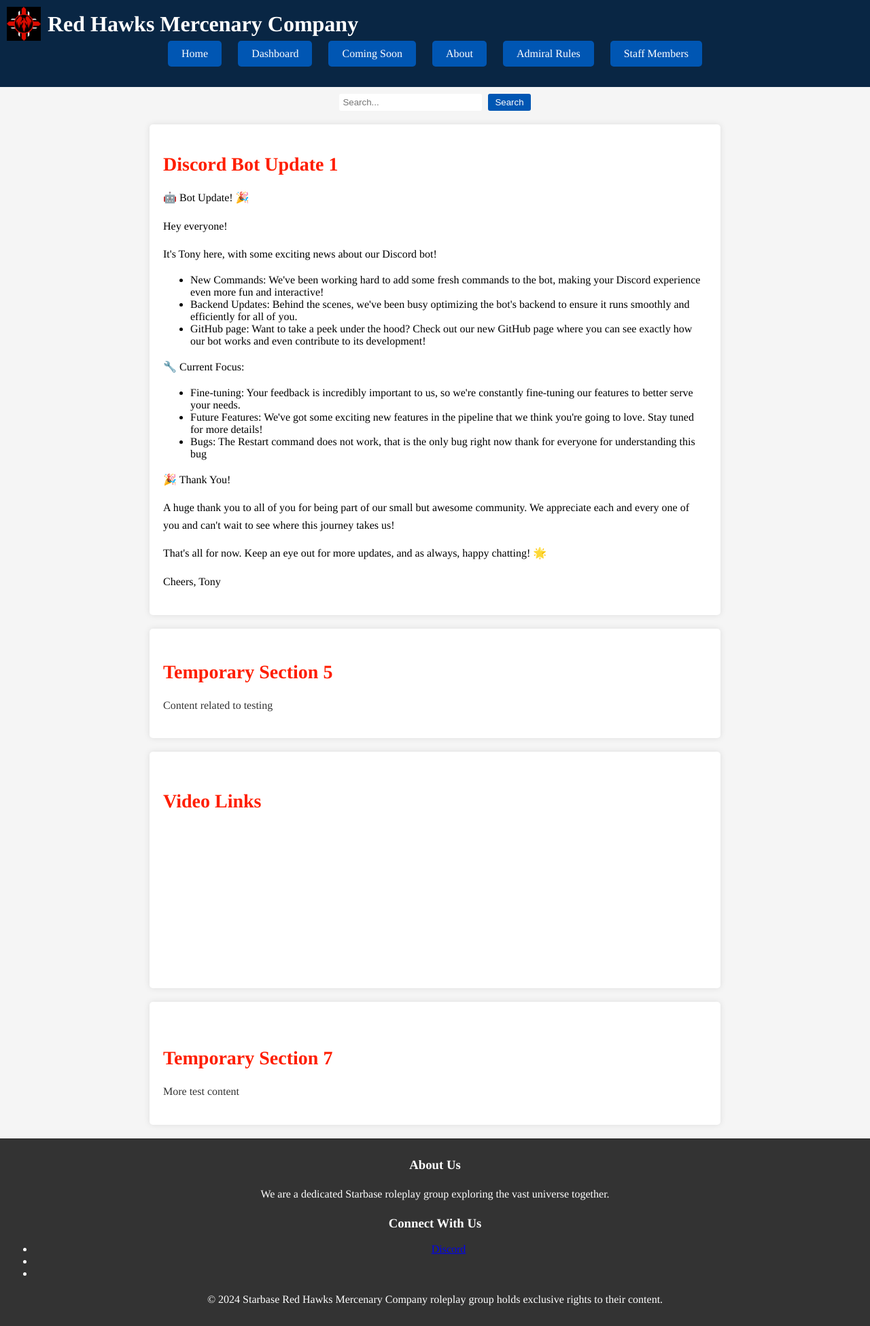
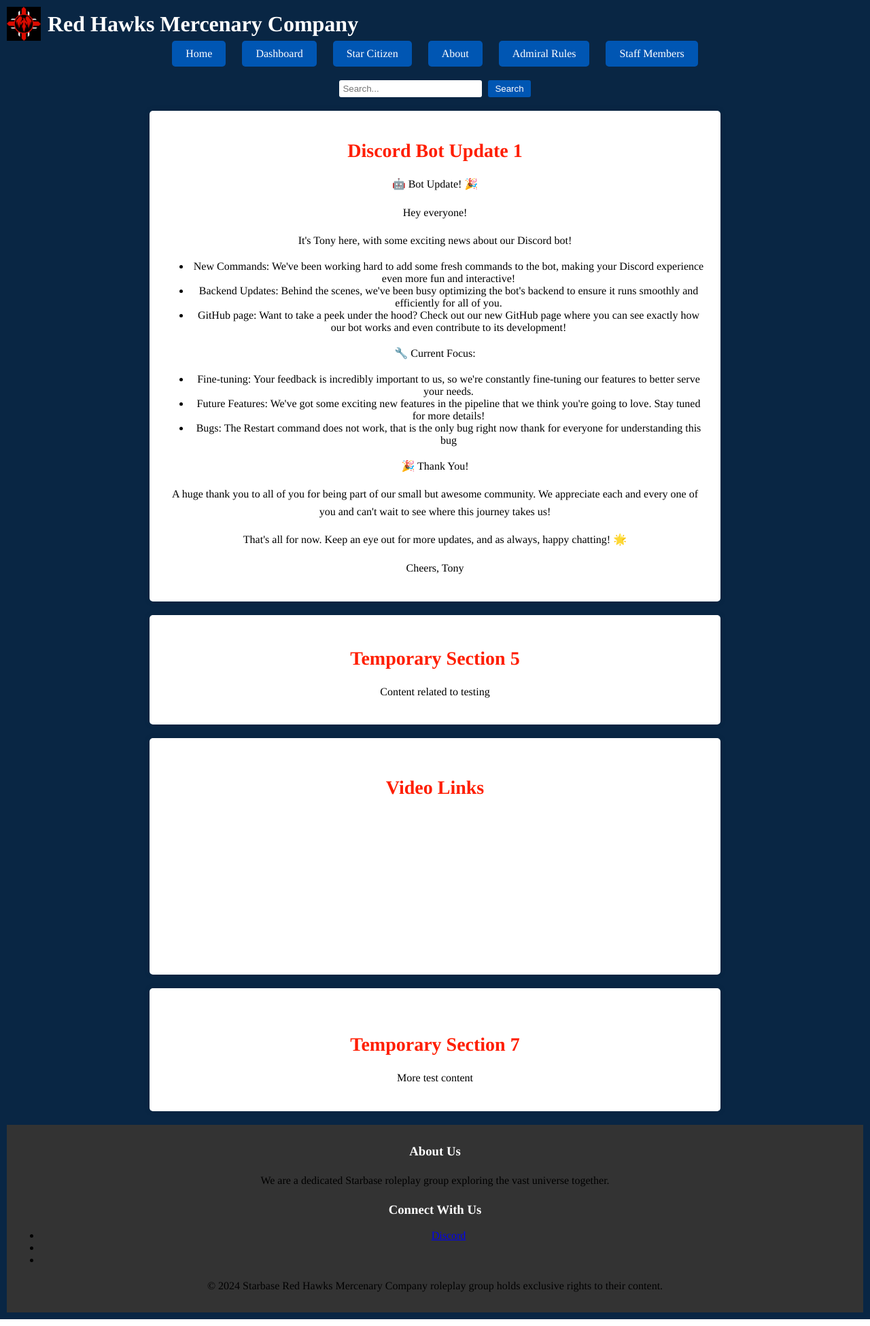
Before and after one commit to GamerEmpire2/DiscordBot-RedHawk-, a PHP site: page /web/home.html in a window 1280 px wide. Shown: the whole page at 68% size. Run offline with PHP 8.4, Linux system fonts and the light colour scheme; grey boxes are pictures that could not be loaded.

Commit message:
some commands fix

```diff
--- a/web/CSS/main_body_colors.css
+++ b/web/CSS/main_body_colors.css
@@ -85,6 +85,11 @@ h2 {
 
 p {
     line-height: 1.6;
+    color: black;
+}
+
+li {
+    color: black;
 }
 
 footer {
--- a/web/home.html
+++ b/web/home.html
@@ -14,6 +14,8 @@
 
 </head>
 <body>
+
+
     <header>
         <div class="header-left">
             <img src="./Images/emblem_512.png" alt="Logo" class="logo">
@@ -22,7 +24,7 @@
         <nav>
             <a href="home.html">Home</a>
             <a href="Login.html">Dashboard</a>
-            <a href="">Coming Soon</a>
+            <a href="StarC.html">Star Citizen</a>
             <a href="aboutus.html">About</a>
             <a href="admiral_rules.html">Admiral Rules</a>
             <a href="staffmembers.html">Staff Members</a>
@@ -40,9 +42,9 @@
                 padding: 5px 10px;
             }
         </style>
-    </header>
 
-    <div id="content">
+    </head>
+    <body>
         <div class="search-bar">
             <input type="text" id="searchInput" placeholder="Search...">
             <button onclick="searchSection()">Search</button>
@@ -50,29 +52,29 @@
 
         <section id="section1">
         <h2 class="section-title">Discord Bot Update 1</h2>
-            <p style="color: black;">🤖 Bot Update! 🎉</p>
-            <p style="color: black;">Hey everyone!</p>
-            <p style="color: black;">It's Tony here, with some exciting news about our Discord bot!</p>
+            <p>🤖 Bot Update! 🎉</p>
+            <p>Hey everyone!</p>
+            <p>It's Tony here, with some exciting news about our Discord bot!</p>
 
         <ul>
-                <li style="color: black;">New Commands: We've been working hard to add some fresh commands to the bot, making your Discord experience even more fun and interactive!</li>
-                <li style="color: black;">Backend Updates: Behind the scenes, we've been busy optimizing the bot's backend to ensure it runs smoothly and efficiently for all of you.</li>
-                <li style="color: black;">GitHub page: Want to take a peek under the hood? Check out our new GitHub page where you can see exactly how our bot works and even contribute to its development!</li>
+            <li>New Commands: We've been working hard to add some fresh commands to the bot, making your Discord experience even more fun and interactive!</li>
+            <li>Backend Updates: Behind the scenes, we've been busy optimizing the bot's backend to ensure it runs smoothly and efficiently for all of you.</li>
+            <li>GitHub page: Want to take a peek under the hood? Check out our new GitHub page where you can see exactly how our bot works and even contribute to its development!</li>
         </ul>
 
-            <p style="color: black;">🔧 Current Focus:</p>
+        <p>🔧 Current Focus:</p>
         <ul>
-                <li style="color: black;">Fine-tuning: Your feedback is incredibly important to us, so we're constantly fine-tuning our features to better serve your needs.</li>
-                <li style="color: black;">Future Features: We've got some exciting new features in the pipeline that we think you're going to love. Stay tuned for more details!</li>
-                <li style="color: black;">Bugs: The Restart command does not work, that is the only bug right now thank for everyone for understanding this bug</li>
+            <li>Fine-tuning: Your feedback is incredibly important to us, so we're constantly fine-tuning our features to better serve your needs.</li>
+            <li>Future Features: We've got some exciting new features in the pipeline that we think you're going to love. Stay tuned for more details!</li>
+            <li>Bugs: The Restart command does not work, that is the only bug right now thank for everyone for understanding this bug</li>
         </ul>
 
-            <p style="color: black;">🎉 Thank You!</p>
-            <p style="color: black;">A huge thank you to all of you for being part of our small but awesome community. We appreciate each and every one of you and can't wait to see where this journey takes us!</p>
+            <p>🎉 Thank You!</p>
+            <p>A huge thank you to all of you for being part of our small but awesome community. We appreciate each and every one of you and can't wait to see where this journey takes us!</p>
 
-            <p style="color: black;">That's all for now. Keep an eye out for more updates, and as always, happy chatting! 🌟</p>
+            <p>That's all for now. Keep an eye out for more updates, and as always, happy chatting! 🌟</p>
 
-            <p style="color: black;">Cheers, Tony</p>
+            <p>Cheers, Tony</p>
         </section>
 
 
@@ -84,7 +86,7 @@
         <section id="section3">
             <h4 class="section-title">Video Links</h4>
             <div id="video-container">
-                <iframe width="215" height="215" src="https://www.youtube.com/embed/vrOZqEexJ44" frameborder="0" allowfullscreen></iframe>
+                <iframe title="videoframe" width="215" height="215" src="https://www.youtube.com/embed/vrOZqEexJ44" frameborder="0" allowfullscreen></iframe>
             </div>
         </section>
 
@@ -92,7 +94,6 @@
             <h5 class="section-title">Temporary Section 7</h5>
             <p>More test content</p>
         </section>
-    </div>
 
         <footer>
             <div class="footer-container">
@@ -118,7 +119,6 @@
                 <p>&copy; 2024 Starbase Red Hawks Mercenary Company roleplay group holds exclusive rights to their content.</p>
             </div>
         </footer>
-
         <script>
             function searchSection() {
                 var searchText = document.getElementById('searchInput').value.toLowerCase();
@@ -135,5 +135,25 @@
                 });
             }
         </script>
+        <script>
+                    function updateTokenOfTheDay() {
+                        var xhr = new XMLHttpRequest();
+                        xhr.open('GET', './PHP/Tokens.php', true);
+                        xhr.onload = function() {
+                            if (xhr.status >= 200 && xhr.status < 400) {
+                                console.log('Token of the day updated successfully.');
+                            } else {
+                                console.error('Error updating token of the day.');
+                            }
+                        };
+                        xhr.onerror = function() {
+                            console.error('Request failed.');
+                        };
+                        xhr.send();
+                    }
+
+                    // Call updateTokenOfTheDay function every hour (3600000 milliseconds)
+                    setInterval(updateTokenOfTheDay, 3600000);
+        </script>
 </body>
 </html>
```
Also changed, not shown: 2 other files. Lines whose indentation alone changed are shown as unchanged.
